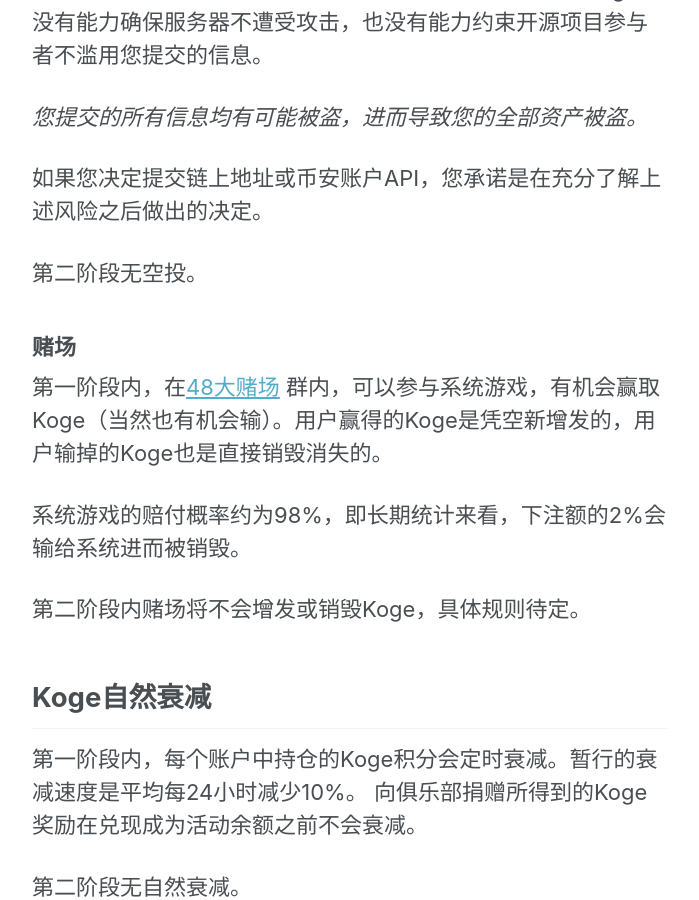
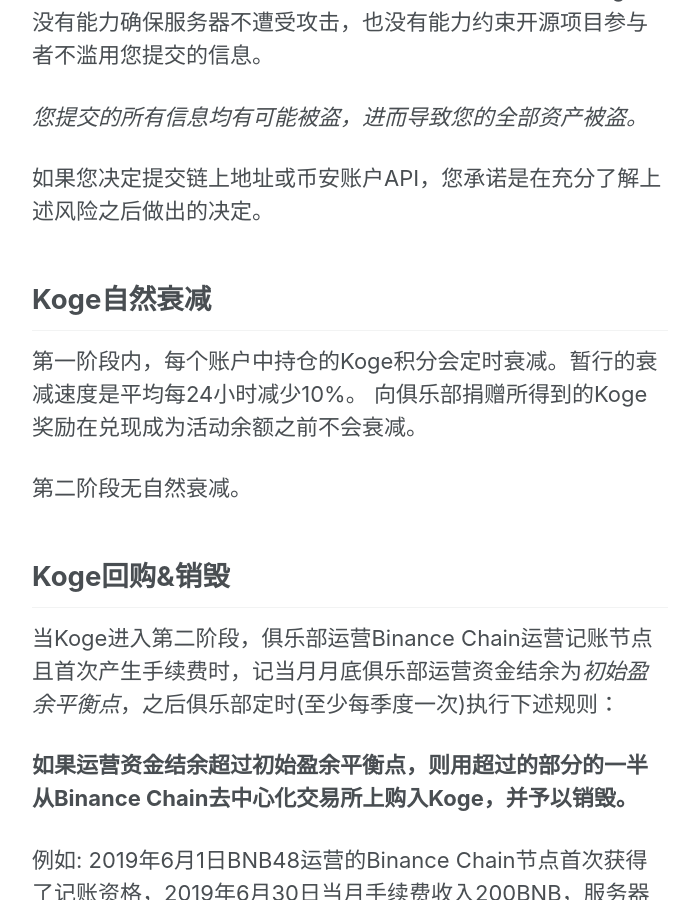
Before and after one commit to 48Club/BNB48Club.github.io, a Jekyll site: the page built from _pages/koge48.md, in a window 1280 px wide and 900 px high, scrolled down 2152 px. Shown: the whole window, without its empty margins (290-989 px from the left). Built offline with Jekyll 4.4.1, drawn with Linux system fonts in a browser that asks for light colours; some of the changed text lies outside the part shown.

Commit message:
移除了关于赌场的说明，因为赌场将不会影响Koge总数

```diff
--- a/_pages/koge48.md
+++ b/_pages/koge48.md
@@ -14,7 +14,7 @@
 3. 俱乐部运营资金盈余足够支付一个新token的发行费用
 
 ## 获得Koge
-通过募捐奖励/聊天挖矿/BNB空投/赌场等途径可以获得积分。
+通过募捐奖励/聊天挖矿/BNB空投等途径可以获得积分。
 
 ### 募捐荣誉
 第一阶段内，俱乐部对向俱乐部募捐的会员按BNB金额1：10000赠送Koge奖励。
@@ -45,15 +45,6 @@
 _您提交的所有信息均有可能被盗，进而导致您的全部资产被盗。_
 
 如果您决定提交链上地址或币安账户API，您承诺是在充分了解上述风险之后做出的决定。
-
-第二阶段无空投。
-### 赌场
-第一阶段内，在[48大赌场](https://t.me/joinchat/GRaQmk6jNzrBP1XQcCkSKg) 群内，可以参与系统游戏，有机会赢取Koge（当然也有机会输）。用户赢得的Koge是凭空新增发的，用户输掉的Koge也是直接销毁消失的。
-
-系统游戏的赔付概率约为98%，即长期统计来看，下注额的2%会输给系统进而被销毁。
-
-第二阶段内赌场将不会增发或销毁Koge，具体规则待定。
-
 ## Koge自然衰减
 第一阶段内，每个账户中持仓的Koge积分会定时衰减。暂行的衰减速度是平均每24小时减少10%。
 向俱乐部捐赠所得到的Koge奖励在兑现成为活动余额之前不会衰减。
```
